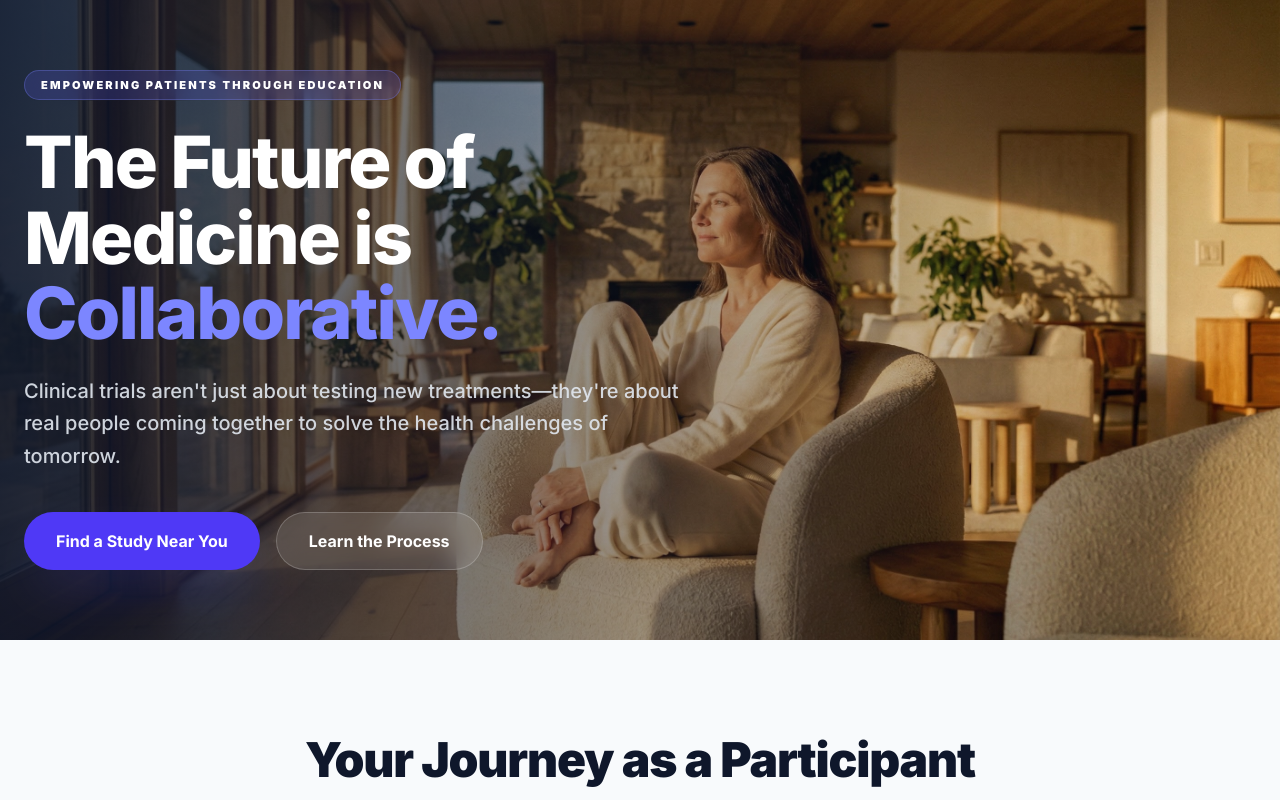
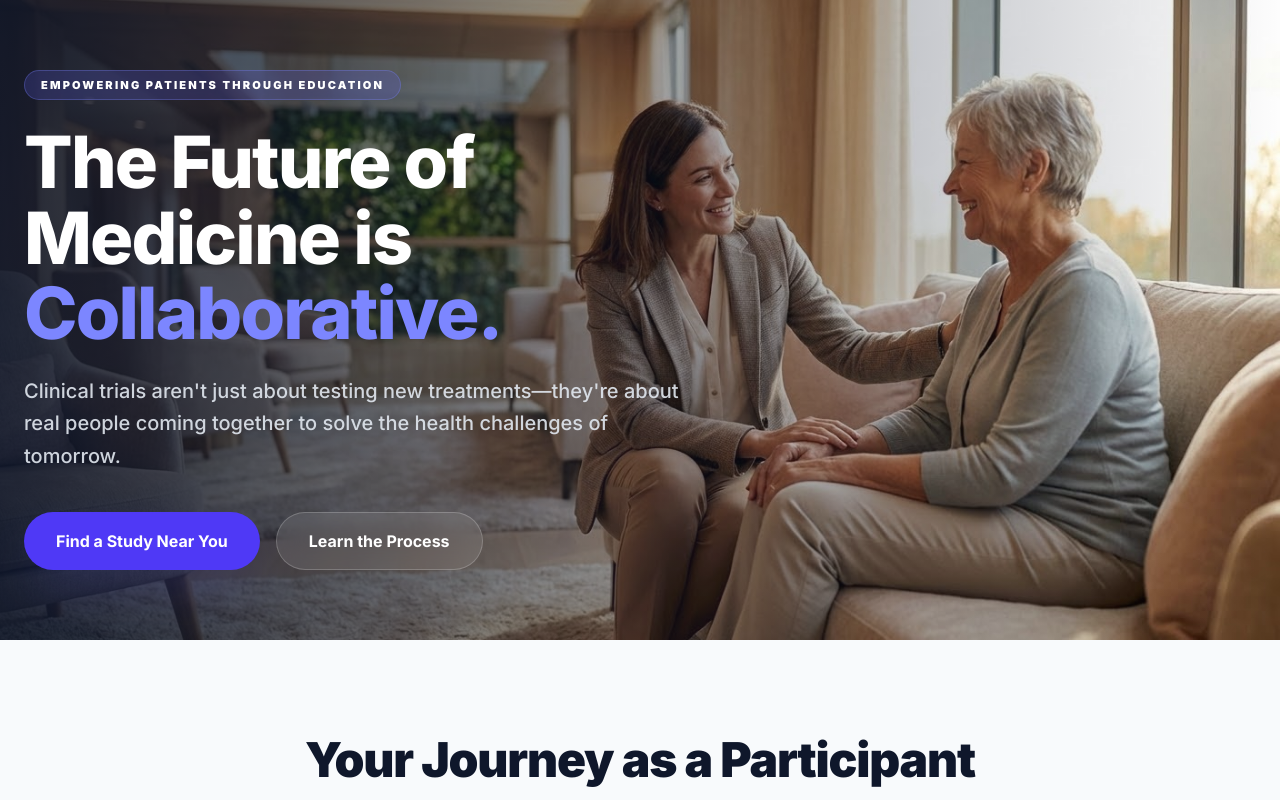
Before and after one commit to akobi114/derm-trials, a Next.js app: page /learn in a window 1280 px wide. Shown: the top 800 px of the page. Built offline with nearby package versions, Linux system fonts and the light colour scheme; no server answers.

Commit message:
design: update Learn page hero image to human-centric collaboration style

```diff
--- a/app/learn/page.tsx
+++ b/app/learn/page.tsx
@@ -33,7 +33,7 @@ function LearnContent() {
         <div className="absolute inset-0 z-0">
           <div className="absolute inset-0 bg-gradient-to-r from-slate-900/90 via-slate-900/40 to-transparent z-10" />
           <img
-            src="/images/learn/hero-wellness.jpg"
+            src="/images/learn/hero-learn.jpg"
             alt="Wellness and Hope"
             className="w-full h-full object-cover"
           />
```
Also changed, not shown: public/images/learn/Hero-learn.jpg (added).
